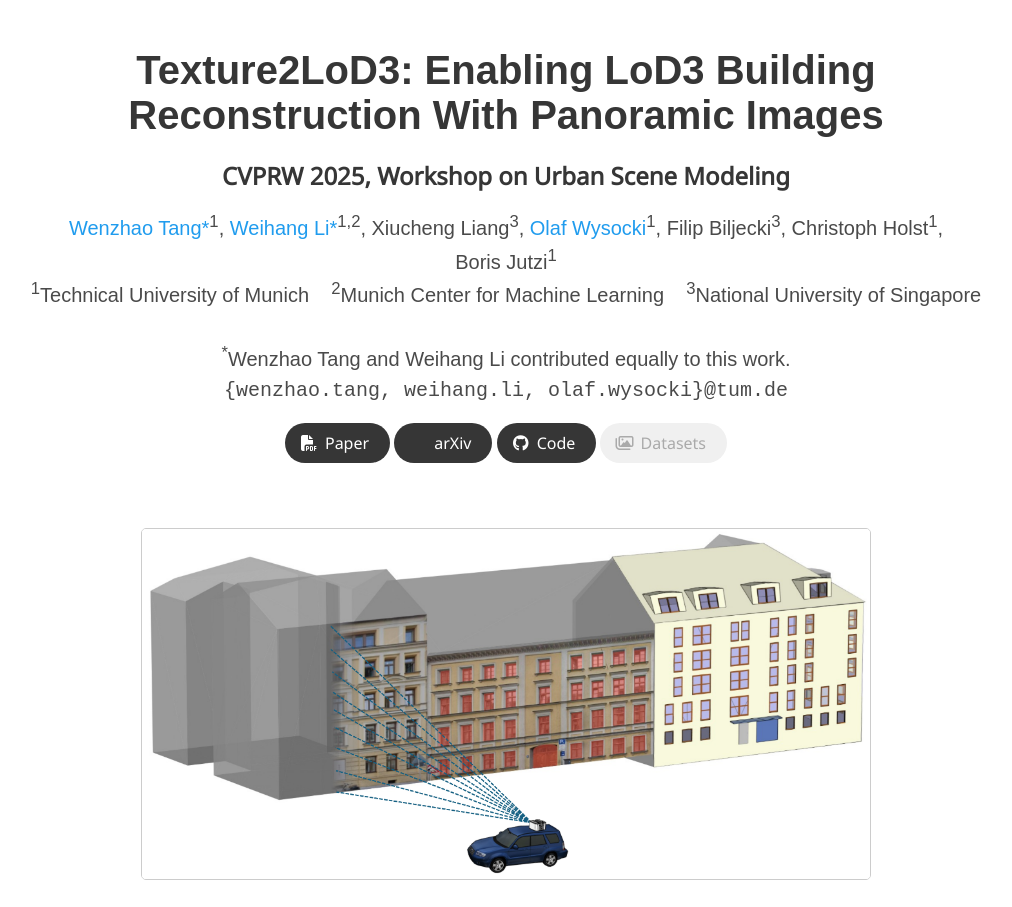
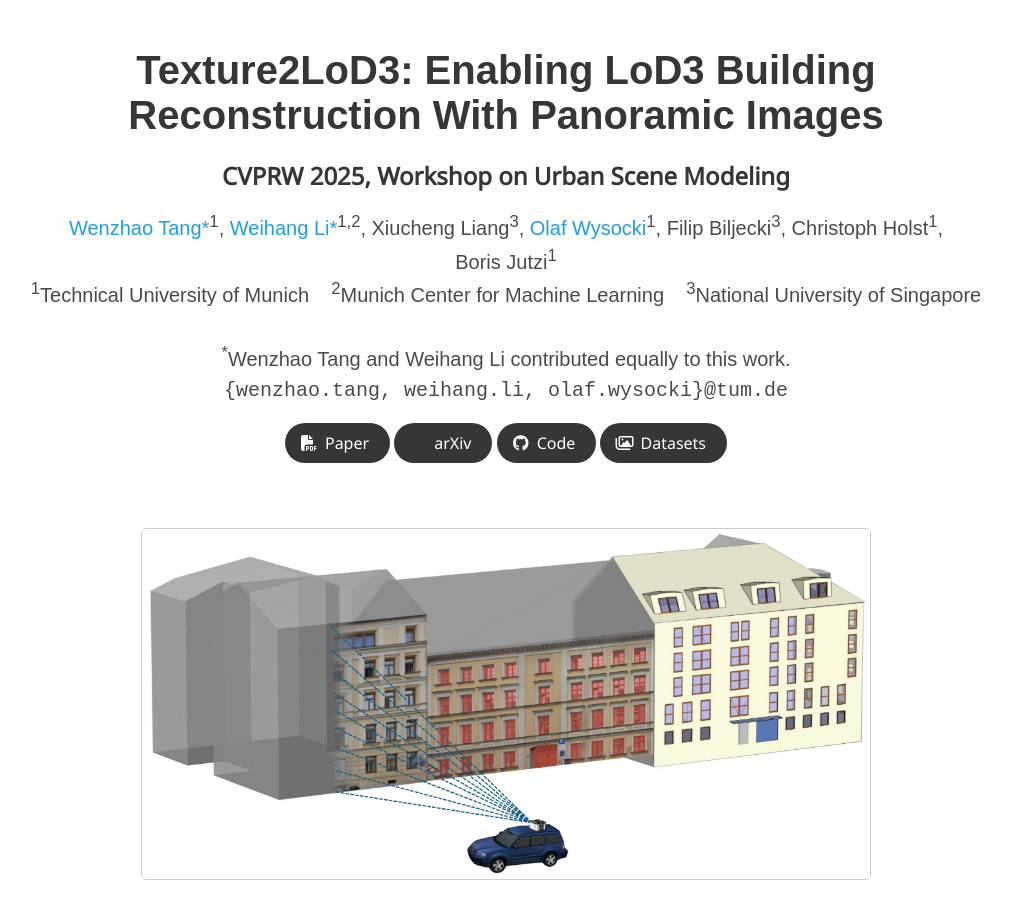
Before and after one commit to WenzhaoTang/Texture2LoD3, a plain HTML site: page index.html in a window 1280 px wide. Shown: the top 907 px of the page, without its empty margins (134-1146 px from the left). Drawn offline with nearby package versions, Linux system fonts and the light colour scheme; some icons are missing; a web font is replaced by a local one.

Commit message:
added dataset

```diff
--- a/index.html
+++ b/index.html
@@ -146,9 +146,8 @@
 
               <!-- Dataset Link. -->
               <span class="link-block">
-                <a href=""
-                   class="external-link button is-normal is-rounded is-dark"
-                   style="background-color: #f0f0f0; color: #aaa; pointer-events: none; cursor: not-allowed;">
+                <a href="https://zenodo.org/records/15178144"
+                   class="external-link button is-normal is-rounded is-dark" >
                   <span class="icon">
                       <i class="far fa-images"></i>
                   </span>
```
Also changed, not shown: static/images/texture2lod3_logo.png (added).
